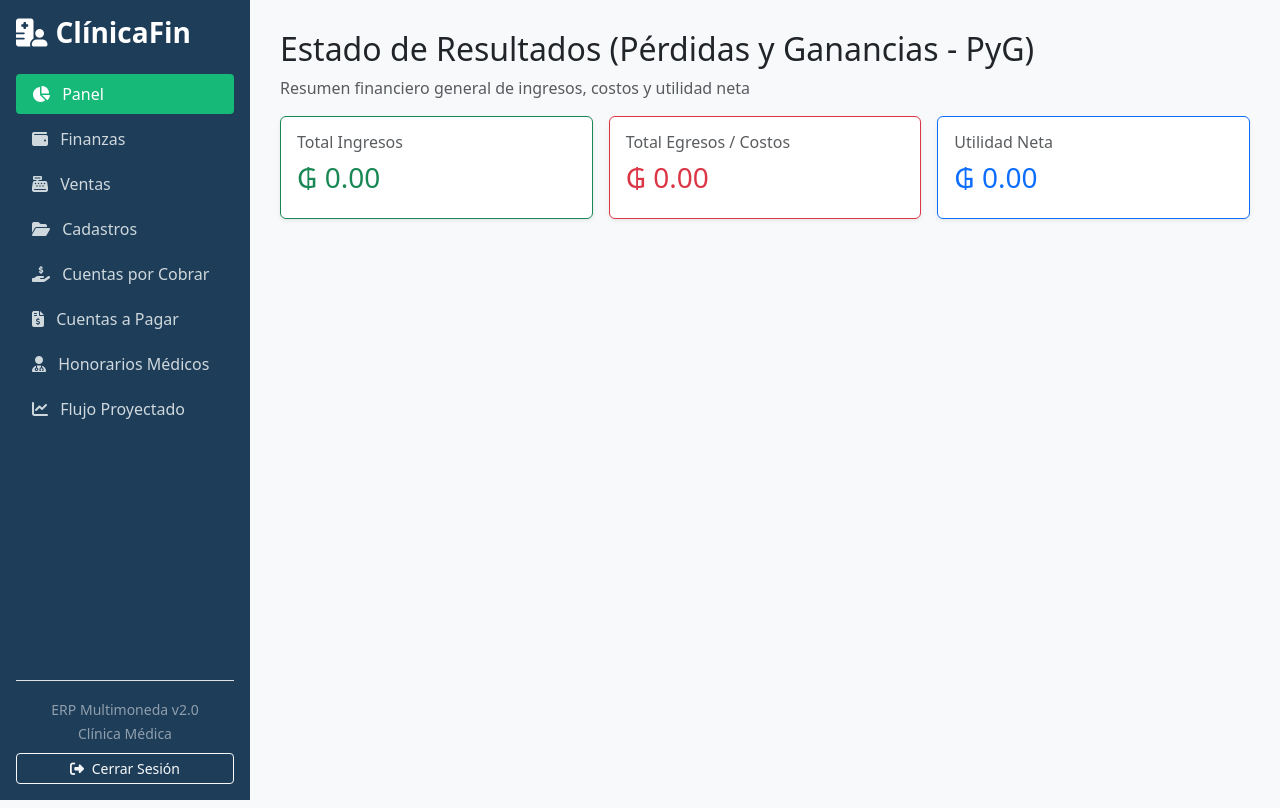
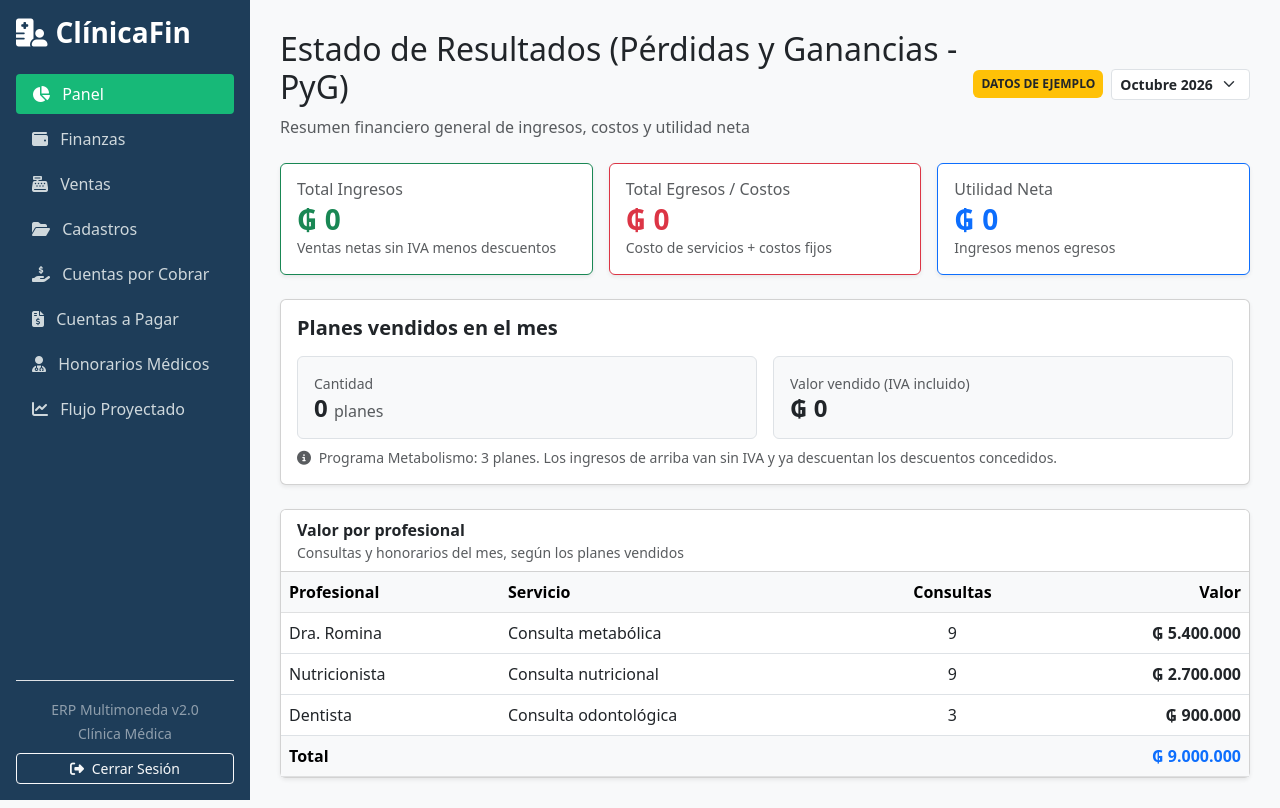
Before and after one commit to patriciafranco-web/finanzas1, a Flask app: page / in a window 1280 px wide. Run offline with Flask 3, Linux system fonts and the light colour scheme; a user stored in the database is signed in.

Commit message:
Update pyg.html

```diff
--- a/app/templates/pyg.html
+++ b/app/templates/pyg.html
@@ -1,14 +1,124 @@
 {% extends "base.html" %}
 {% block content %}
-<div class="d-flex justify-content-between align-items-center mb-3">
+<div class="d-flex justify-content-between align-items-center mb-4">
     <div>
         <h2>Estado de Resultados (Pérdidas y Ganancias - PyG)</h2>
         <p class="text-muted mb-0">Resumen financiero general de ingresos, costos y utilidad neta</p>
     </div>
+    <div>
+        <form method="GET" class="d-flex align-items-center gap-2">
+            <span class="badge bg-warning text-dark p-2">DATOS DE EJEMPLO</span>
+            <select class="form-select form-select-sm fw-bold" name="periodo" onchange="this.form.submit()">
+                <option value="Octubre 2026" selected>Octubre 2026</option>
+                <option value="Septiembre 2026">Septiembre 2026</option>
+            </select>
+        </form>
+    </div>
 </div>
+
+<!-- Tarjetas Principales de Resumen Financiero -->
 <div class="row g-3 mb-4">
-    <div class="col-md-4"><div class="card shadow-sm p-3 border-success"><h6 class="text-muted">Total Ingresos</h6><h3 class="text-success">₲ {{ "{:,.2f}".format(total_ingresos) }}</h3></div></div>
-    <div class="col-md-4"><div class="card shadow-sm p-3 border-danger"><h6 class="text-muted">Total Egresos / Costos</h6><h3 class="text-danger">₲ {{ "{:,.2f}".format(total_salidas) }}</h3></div></div>
-    <div class="col-md-4"><div class="card shadow-sm p-3 border-primary"><h6 class="text-muted">Utilidad Neta</h6><h3 class="text-primary">₲ {{ "{:,.2f}".format(utilidad_neta) }}</h3></div></div>
+    <div class="col-md-4">
+        <div class="card shadow-sm p-3 border-success h-100">
+            <h6 class="text-muted mb-1">Total Ingresos</h6>
+            <h3 class="text-success fw-bold mb-0">₲ {{ "{:,.0f}".format(total_ingresos).replace(',', '.') }}</h3>
+            <small class="text-muted">Ventas netas sin IVA menos descuentos</small>
+        </div>
+    </div>
+    <div class="col-md-4">
+        <div class="card shadow-sm p-3 border-danger h-100">
+            <h6 class="text-muted mb-1">Total Egresos / Costos</h6>
+            <h3 class="text-danger fw-bold mb-0">₲ {{ "{:,.0f}".format(total_salidas).replace(',', '.') }}</h3>
+            <small class="text-muted">Costo de servicios + costos fijos</small>
+        </div>
+    </div>
+    <div class="col-md-4">
+        <div class="card shadow-sm p-3 border-primary h-100">
+            <h6 class="text-muted mb-1">Utilidad Neta</h6>
+            <h3 class="text-primary fw-bold mb-0">₲ {{ "{:,.0f}".format(utilidad_neta).replace(',', '.') }}</h3>
+            <small class="text-muted">Ingresos menos egresos</small>
+        </div>
+    </div>
+</div>
+
+<!-- Bloque de Planes Vendidos en el Mes -->
+<div class="card shadow-sm mb-4">
+    <div class="card-body">
+        <h5 class="fw-bold mb-3">Planes vendidos en el mes</h5>
+        <div class="row g-3">
+            <div class="col-md-6">
+                <div class="p-3 bg-light rounded border">
+                    <span class="text-muted small d-block">Cantidad</span>
+                    <h4 class="fw-bold mb-0 text-dark">{{ total_planes | default(3) }} <span class="fs-6 fw-normal text-muted">planes</span></h4>
+                </div>
+            </div>
+            <div class="col-md-6">
+                <div class="p-3 bg-light rounded border">
+                    <span class="text-muted small d-block">Valor vendido (IVA incluido)</span>
+                    <h4 class="fw-bold mb-0 text-dark">₲ {{ "{:,.0f}".format(total_ingresos * 1.1) }}</h4>
+                </div>
+            </div>
+        </div>
+        <p class="text-muted small mt-2 mb-0">
+            <i class="fa-solid fa-info-circle me-1"></i> Programa Metabolismo: 3 planes. Los ingresos de arriba van sin IVA y ya descuentan los descuentos concedidos.
+        </p>
+    </div>
+</div>
+
+<!-- Tabla de Valor por Profesional -->
+<div class="card shadow-sm">
+    <div class="card-header bg-white fw-bold">
+        Valor por profesional
+        <span class="text-muted small fw-normal d-block">Consultas y honorarios del mes, según los planes vendidos</span>
+    </div>
+    <div class="card-body p-0">
+        <table class="table table-hover mb-0 align-middle">
+            <thead class="table-light">
+                <tr>
+                    <th>Profesional</th>
+                    <th>Servicio</th>
+                    <th class="text-center">Consultas</th>
+                    <th class="text-end">Valor</th>
+                </tr>
+            </thead>
+            <tbody>
+                {% if valor_por_profesional %}
+                    {% for vp in valor_por_profesional %}
+                    <tr>
+                        <td class="fw-bold">{{ vp.nombre }}</td>
+                        <td>{{ vp.especialidad or 'Consulta médica' }}</td>
+                        <td class="text-center">{{ vp.consultas }}</td>
+                        <td class="text-end fw-bold">₲ {{ "{:,.0f}".format(vp.valor).replace(',', '.') }}</td>
+                    </tr>
+                    {% endfor %}
+                {% else %}
+                    <tr>
+                        <td>Dra. Romina</td>
+                        <td>Consulta metabólica</td>
+                        <td class="text-center">9</td>
+                        <td class="text-end fw-bold">₲ 5.400.000</td>
+                    </tr>
+                    <tr>
+                        <td>Nutricionista</td>
+                        <td>Consulta nutricional</td>
+                        <td class="text-center">9</td>
+                        <td class="text-end fw-bold">₲ 2.700.000</td>
+                    </tr>
+                    <tr>
+                        <td>Dentista</td>
+                        <td>Consulta odontológica</td>
+                        <td class="text-center">3</td>
+                        <td class="text-end fw-bold">₲ 900.000</td>
+                    </tr>
+                {% endif %}
+            </tbody>
+            <tfoot class="table-light fw-bold">
+                <tr>
+                    <td colspan="3">Total</td>
+                    <td class="text-end text-primary">₲ 9.000.000</td>
+                </tr>
+            </tfoot>
+        </table>
+    </div>
 </div>
 {% endblock %}
```
